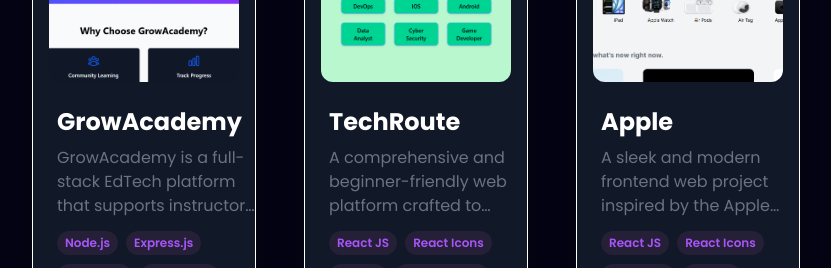
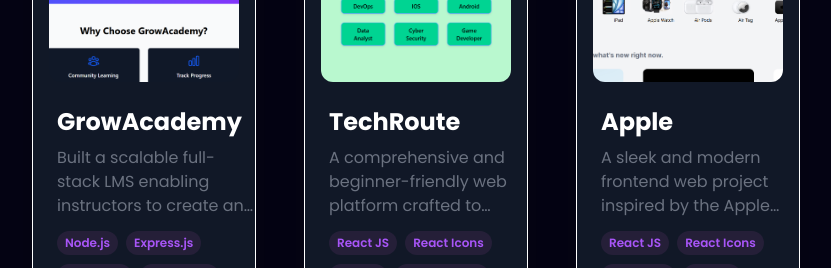
Before and after one commit to AbuShahma05/Portfolio-Project, a React (Vite) app: page / in a window 1280 px wide. Shown: the part 2660-2928 px from the top of the page, without its empty margins (224-1055 px from the left). Built offline with nearby package versions, Linux system fonts and the light colour scheme.

Commit message:
Change the line of growacademy title

```diff
--- a/src/constants.js
+++ b/src/constants.js
@@ -117,7 +117,9 @@
     id: 0,
     title: "GrowAcademy",
     description:
-      "GrowAcademy is a full-stack EdTech platform that supports instructor-led course creation, student enrollment and learning, and administrative oversight. It features secure authentication, role-based dashboards, course filtering by level and category, progress tracking, and cloud deployment, designed to reflect real-world learning management systems.",
+      `Built a scalable full-stack LMS enabling instructors to create and manage courses while allowing students to seamlessly enroll and track learning progress.
+Implemented secure authentication and role-based dashboards for instructors, students, and admins, ensuring structured access control.
+      `,
     image: GrowAcademy,
     tags: [
       "Node.js",
```
